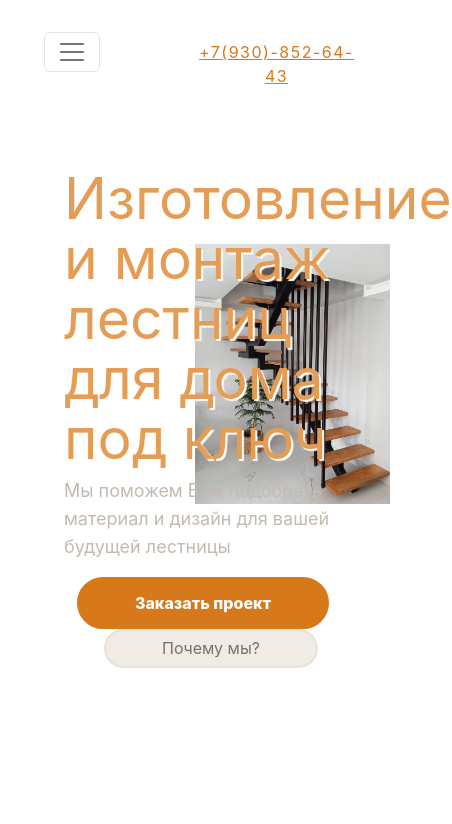
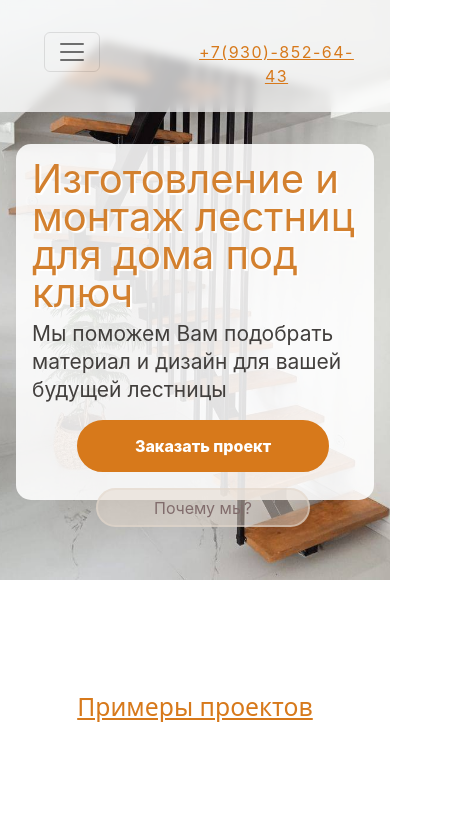
Before and after one commit to TimchSerg/decorative_stairs, a React (Create React App) app: page / in a window 390 px wide. Shown: the top 824 px of the page, 452 px wide, since content can reach past the window. Built offline with nearby package versions, Linux system fonts and the light colour scheme.

Commit message:
styles mobile main and reviews

```diff
--- a/src/app/reviews.js
+++ b/src/app/reviews.js
@@ -25,12 +25,16 @@ const reviews = [
 
 export class Reviews extends Component {
   render() {
+
+    let slidesPerView = window.innerWidth > 768 ? 2 : 1;
+
     const settings = {
       className: "center",
       centerMode: true,
       infinite: true,
-      centerPadding: "60px",
-      slidesToShow: 2,
+      autoplay: true,
+      centerPadding: "0px",
+      slidesToShow: slidesPerView,
       speed: 500
     };
 
--- a/src/css/App.css
+++ b/src/css/App.css
@@ -47,58 +47,55 @@
 }
 
 .padding-setup{
-  padding: 5rem 3rem;
+  padding: 7rem 1rem;
 }
 
 .main {
-  height: 748px;
-
+  height: 580px;
   background-repeat: no-repeat;
   background-position: right;
-  background-size: contain;
-  background-size: 50%;
+  background-size: cover;
 }
 
 .main-description {
   height: 100%;
   display: flex;
   flex-direction: column;
-  justify-content: end;
+  justify-content: flex-start;
+  margin-top: 2rem;
   align-items: baseline;
+  background-color: #ffffffe0;
+  border-radius: 15px;
 }
 
 .main-h {
   text-align: start;
-  margin-bottom: 1rem;
-  margin-left: 1rem;
+  margin: 1rem;
 }
 
 .main-h h1{
   font-family: 'Inter';
   font-style: normal;
   font-weight: 400;
-  font-size: 57px;
-  line-height: 60px;
-  color: #e59d56;
+  /* font-size: 57px;
+  line-height: 60px; */
+  font-size: 40px;
+  line-height: 38px;
+  color: #d3802e;
   text-shadow: 2px 2px 1px white;
 }
 
 .main-h span{
-  /* position: absolute;
-width: 561px;
-height: 28px;
-left: 64px;
-top: 546px; */
 
   font-family: 'Inter';
   font-style: normal;
   font-weight: 400;
-font-size: 18px;
+  font-size: 21px;
   line-height: 28px;
   /* identical to box height, or 156% */
 
 
-color: #C3BAB1;
+  color: #423f3d;
 }
 
 .main-btn-actions{
@@ -119,6 +116,7 @@ color: #C3BAB1;
   line-height: 24px;
   text-align: center;
   color: #FFFFFF;
+  margin-bottom: 1rem;
 }
 
 .main-btn-works{
@@ -135,6 +133,7 @@ color: #C3BAB1;
   line-height: 24px;
   text-align: center;
   color: #816c6c;
+  margin-right: 1rem;
 }
 
 .header-block{
--- a/src/css/components.css
+++ b/src/css/components.css
@@ -133,3 +133,12 @@
 .navbar-nav a{
   text-align: start;
 }
+
+.slick-slider{
+  width: 265px;
+  margin: 0 auto;
+}
+
+.slick-prev {
+  left: -37px !important;
+}
--- a/src/css/media.css
+++ b/src/css/media.css
@@ -8,6 +8,32 @@
       padding: 1.5rem 5rem;
     }
 
+    .main-description {
+      background-color: #ffffff00;
+    }
+
+    .padding-setup{
+      padding: 5rem 3rem;
+    }
+
+    .main {
+      height: 748px;
+      background-size: 50%;
+    }
+
+    .main-description {
+      justify-content: end;
+      margin-top: 0rem;
+    }
+
+    .main-h h1{
+      font-size: 57px;
+      line-height: 60px;
+    }
+
+    .slick-slider{
+      width: 100%;
+    }
   }
 
   @media screen and (min-width: 992px) {
```
Lines whose indentation alone changed are shown as unchanged.
